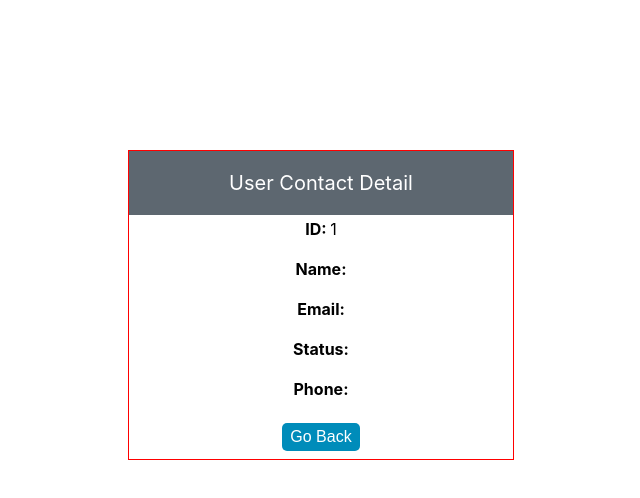
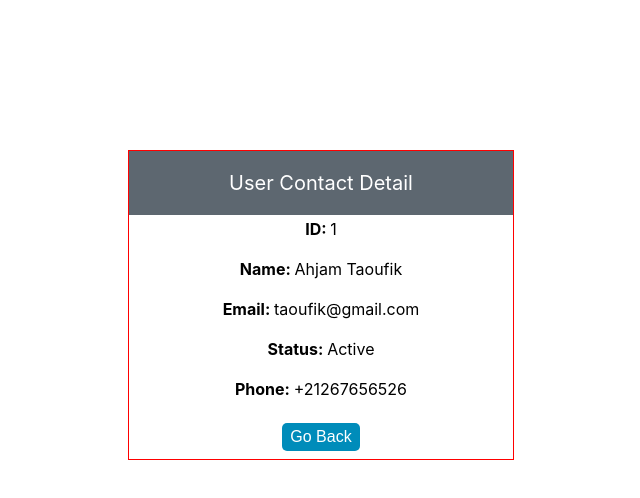
Before and after one commit to ahjam-taoufik/cv-redux-toolkit-crud-netlify, a React (Create React App) app: page /view/1 in a window 1280 px wide. Shown: the top 498 px of the page, without its empty margins (319-959 px from the left). Built offline with nearby package versions, Linux system fonts and the light colour scheme.

Commit message:
add view contact

```diff
--- a/src/pages/AddEdit.js
+++ b/src/pages/AddEdit.js
@@ -2,7 +2,7 @@ import React, { useState, useEffect } from "react";
 import { useHistory, useParams, Link } from "react-router-dom";
 import "./AddEdit.css";
 import { toast } from "react-toastify";
-import { addContact, getContact } from "../redux/features/contactSlice";
+import { addContact, getContact, updateContact } from "../redux/features/contactSlice";
 import { useDispatch, useSelector } from "react-redux";
 
 const initialState = {
@@ -18,6 +18,7 @@ const AddEdit = () => {
   const [state, setState] = useState(initialState);
   const { name, email, phone, status } = state;
   const { id } = useParams();
+
   const {contact}=useSelector(state=>state.contacts);
 
 
@@ -33,9 +34,15 @@ const AddEdit = () => {
     if (!name || !email || !phone || !status) {
       toast.error("Please provide value into each input field");
     } else {
+      if(!id){
 
-       dispatch(addContact(state))
-       toast.success("Contact added successfully");
+        dispatch(addContact(state))
+        toast.success("Contact added successfully");
+      }else{
+        dispatch(updateContact(state))
+        toast.success("Contact updated successfully");
+      }
+
 
 
     setTimeout(() => {
@@ -109,7 +116,7 @@ const AddEdit = () => {
           value={phone || ""}
           onChange={handleInputChange}
         />
-        <input type="submit" value="Save" />
+        <input type="submit" value={id?"Update":"Save"} />
         <Link to="/">
           <input type="button" value="Go Back" />
         </Link>
--- a/src/pages/View.js
+++ b/src/pages/View.js
@@ -1,11 +1,23 @@
-import React, { useState, useEffect } from "react";
+import React, {useEffect } from "react";
 import { useParams, Link } from "react-router-dom";
 import "./View.css";
+import { useDispatch, useSelector } from 'react-redux';
+import { getContact } from "../redux/features/contactSlice";
 
 const View = () => {
-  const [user, setUser] = useState({});
+  const { id } = useParams();
+  const dispatch = useDispatch();
 
-  const { id } = useParams();
+
+  const {contact}=useSelector(state=>state.contacts);
+
+  console.log(contact);
+
+  useEffect(() => {
+    dispatch(getContact(id));
+  }, [dispatch, id]);
+
+
 
   return (
     <div style={{ marginTop: "150px" }}>
@@ -15,23 +27,23 @@ const View = () => {
         </div>
         <div className="container">
           <strong>ID: </strong>
-          <span>{id}</span>
+          <span>{contact.id}</span>
           <br />
           <br />
           <strong>Name: </strong>
-          <span>{user.name}</span>
+          <span>{contact.name}</span>
           <br />
           <br />
           <strong>Email: </strong>
-          <span>{user.email}</span>
+          <span>{contact.email}</span>
           <br />
           <br />
           <strong>Status: </strong>
-          <span>{user.status}</span>
+          <span>{contact.status}</span>
           <br />
           <br />
           <strong>Phone: </strong>
-          <span>{user.phone}</span>
+          <span>{contact.phone}</span>
           <br />
           <br />
           <Link to="/">
--- a/src/redux/features/contactSlice.js
+++ b/src/redux/features/contactSlice.js
@@ -59,6 +59,11 @@ const contactSlice = createSlice({
           const contact = state.contacts.find(item => item.id === action.payload.id)
           const index = state.contacts.indexOf(contact)
           state.contacts[index] = action.payload
+
+            // this is the same as above but less in performance because it
+            // be can mapping on all of items
+            // state.contacts=state.contacts.map(contact=>
+            // contact.id===action.payload.id?action.payload:contact)
         },
 
       },
```
